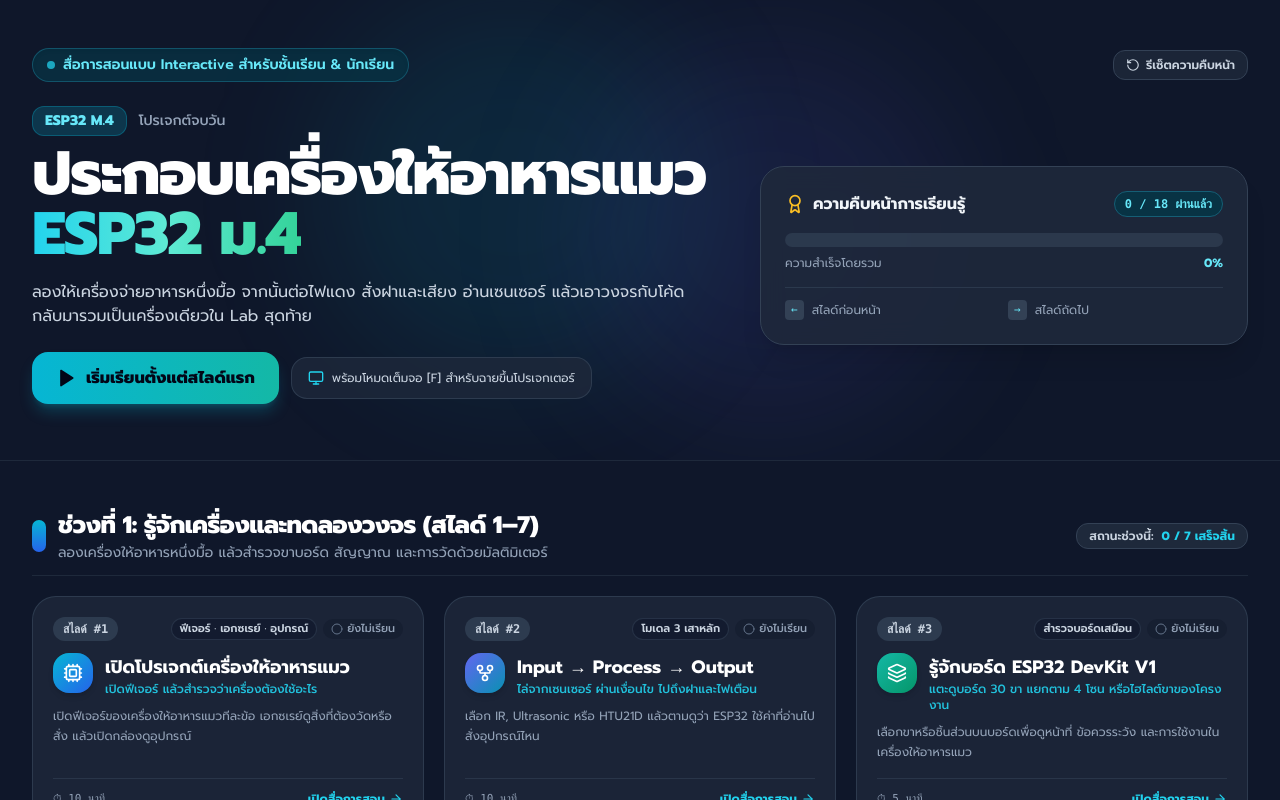
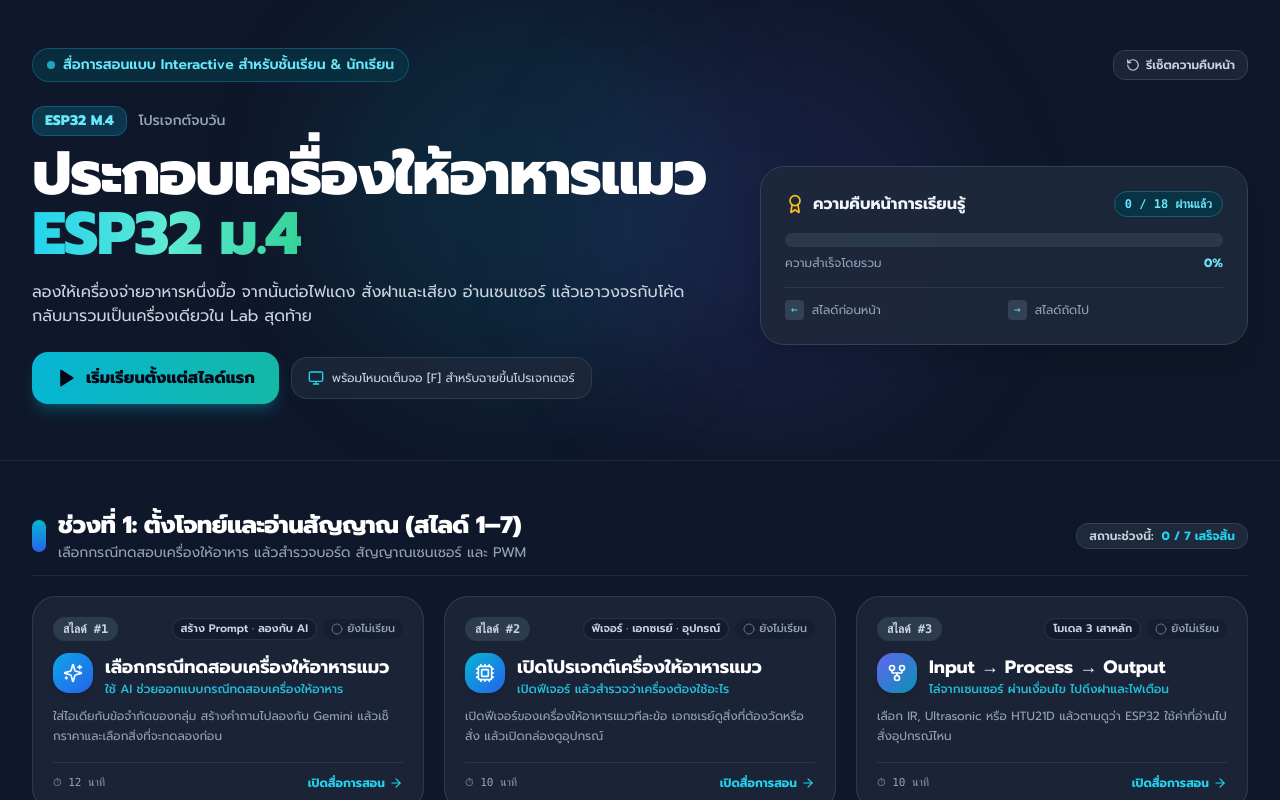
Before and after one commit to fxprime/esp32-cat-feeder-classroom, a React (Vite) app: page / in a window 1280 px wide. Built offline with nearby package versions, Linux system fonts and the light colour scheme.

Commit message:
Open with test cases and close with multimeter diagnosis

```diff
--- a/public/slides/lesson-multimeter.html
+++ b/public/slides/lesson-multimeter.html
@@ -1,5 +1,5 @@
 <!doctype html><html lang="th"><head><meta charset="utf-8"><meta name="viewport" content="width=device-width,initial-scale=1"><title>ใช้มัลติมิเตอร์แก้ปัญหาวงจร · ESP32 Classroom</title><link rel="preconnect" href="https://fonts.googleapis.com"><link rel="preconnect" href="https://fonts.gstatic.com" crossorigin><link href="https://fonts.googleapis.com/css2?family=Prompt:wght@400;500;600;700;800&family=JetBrains+Mono:wght@400;600&display=swap" rel="stylesheet"><link rel="stylesheet" href="../styles/slide-support.css"><link rel="stylesheet" href="../styles/multimeter.css"></head>
-<body><main class="mm-lesson"><header class="mm-hero"><span>เครื่องมือแก้ปัญหา · ก่อนเข้า Playground</span><h1>สั่งเปิดฝาแล้วฝาไม่ขยับ ตรวจอะไรดี?</h1><p>โค้ดส่งคำสั่งที่ GPIO18 แล้ว ลองดูว่าไฟเลี้ยง Servo กับ GND ร่วมพร้อมรับคำสั่งไหม</p><small>ภาพฝึกนี้ใช้ไฟ DC 3.3/5V เท่านั้น · ค่าที่อ่านเป็นแบบจำลองเพื่อเรียนวิธีวัด</small></header>
+<body><main class="mm-lesson"><header class="mm-hero"><span>เครื่องมือแก้ปัญหา · ตรวจวงจร Servo</span><h1>สั่งเปิดฝาแล้วฝาไม่ขยับ ตรวจอะไรดี?</h1><p>โค้ดส่งคำสั่งที่ GPIO18 แล้ว ลองดูว่าไฟเลี้ยง Servo กับ GND ร่วมพร้อมรับคำสั่งไหม</p><small>ภาพฝึกนี้ใช้ไฟ DC 3.3/5V เท่านั้น · ค่าที่อ่านเป็นแบบจำลองเพื่อเรียนวิธีวัด</small></header>
 <section class="mm-card mm-feeder-task" aria-labelledby="mm-feeder-title">
   <div><p class="mm-feeder-kicker">เครื่องให้อาหารแมว · ตรวจสองจุด</p><h2 id="mm-feeder-title">มีไฟถึง Servo แล้วหรือยัง?</h2><p>เริ่มวัดไฟที่ปลายสายขณะสั่งให้ขยับ ถ้าไฟเลี้ยงปกติ ให้ถอดไฟทั้งสองแหล่งแล้วเช็ก GND ร่วม</p></div>
   <div class="mm-feeder-path" role="group" aria-label="เลือกสิ่งที่จะตรวจ">
--- a/scripts/check-multimeter.mjs
+++ b/scripts/check-multimeter.mjs
@@ -30,8 +30,8 @@ for(const mode of ['current','dcv','off'])assert.equal(measure('current',setup('
 assert.equal(measure('current',setup('current',{power:true,fuseBlown:true})).severity,'stop');
 assert.equal(measure('current',setup('current',{power:true,jack:'v'})).severity,'stop');
 assert.equal(measure('continuity',setup('continuity',{red:null})).severity,'stop');
-assert.deepEqual(LESSONS.slice(0,8).map(lesson=>lesson.id),[1,2,3,6,11,7,13,8]);
-assert.deepEqual(LESSONS.slice(8).map(lesson=>lesson.id),[9,12,15,16,17,10,5,4,14,18]);
+assert.deepEqual(LESSONS.slice(0,8).map(lesson=>lesson.id),[17,1,2,3,11,6,7,8]);
+assert.deepEqual(LESSONS.slice(8).map(lesson=>lesson.id),[9,12,15,16,10,5,4,14,18,13]);
 assert.deepEqual(LESSONS.map(l=>l.slideNum),Array.from({length:18},(_,i)=>i+1));assert.deepEqual(PHASES.flatMap(p=>p.slides),LESSONS.map(l=>l.id));
 assert.deepEqual(normalizeProgress([5,6,9,12,13]),[5,6,9,12,13]);
 console.log('Multimeter passed: 10 cases, supply polarity, isolated components, voltage drop, series current, current-jack shorts even in V/OFF, power guards, stable lesson IDs and new placement.');
--- a/src/classroom/data/lessons.js
+++ b/src/classroom/data/lessons.js
@@ -1,46 +1,63 @@
 export const PHASES = [
   {
     id: 1,
-    title: "ช่วงที่ 1: รู้จักเครื่องและทดลองวงจร (สไลด์ 1–7)",
-    shortTitle: "ช่วงที่ 1: บอร์ดและวงจร",
+    title: "ช่วงที่ 1: ตั้งโจทย์และอ่านสัญญาณ (สไลด์ 1–7)",
+    shortTitle: "ช่วงที่ 1: โจทย์และสัญญาณ",
     description:
-      "ลองเครื่องให้อาหารหนึ่งมื้อ แล้วสำรวจขาบอร์ด สัญญาณ และการวัดด้วยมัลติมิเตอร์",
+      "เลือกกรณีทดสอบเครื่องให้อาหาร แล้วสำรวจบอร์ด สัญญาณเซนเซอร์ และ PWM",
     badgeColor: "from-cyan-500 to-blue-600",
     borderColor: "border-cyan-200",
     lightBg: "bg-cyan-50/50",
-    slides: [1, 2, 3, 6, 11, 7, 13],
+    slides: [17, 1, 2, 3, 11, 6, 7],
   },
   {
     id: 2,
-    title: "ช่วงที่ 2: เขียนกติกาการจ่ายอาหาร (สไลด์ 8–13)",
+    title: "ช่วงที่ 2: เขียนกติกาการจ่ายอาหาร (สไลด์ 8–12)",
     shortTitle: "ช่วงที่ 2: ทดลองเขียนโค้ด",
     description:
       "สั่งฝาและเสียง เดิน setup/loop แล้วใช้เงื่อนไขความชื้นกับระดับอาหาร ตบท้ายด้วยการทดสอบและแก้โค้ด",
     badgeColor: "from-purple-500 to-indigo-600",
     borderColor: "border-purple-200",
     lightBg: "bg-purple-50/50",
-    slides: [8, 9, 12, 15, 16, 17],
+    slides: [8, 9, 12, 15, 16],
   },
   {
     id: 3,
-    title: "ช่วงที่ 3: ลงมือประกอบและทบทวนวงจร (สไลด์ 14–18)",
+    title: "ช่วงที่ 3: ลงมือประกอบและทบทวนวงจร (สไลด์ 13–18)",
     shortTitle: "ช่วงที่ 3: Lab และวงจร",
     description:
-      "รวมระบบใน Wokwi แล้วทบทวนการต่อ Breadboard การเลือกไฟเลี้ยง และ GND ร่วม",
+      "รวมระบบใน Wokwi ทบทวน Breadboard ไฟเลี้ยง และ GND ร่วม แล้วลองใช้มัลติมิเตอร์หาสาเหตุที่ฝาไม่ขยับ",
     badgeColor: "from-emerald-500 to-teal-600",
     borderColor: "border-emerald-200",
     lightBg: "bg-emerald-50/50",
-    slides: [10, 5, 4, 14, 18],
+    slides: [10, 5, 4, 14, 18, 13],
   },
 ];
 
 export const LESSONS = [
   {
-    id: 1,
+    id: 17,
     slideNum: 1,
     phaseId: 1,
+    title: "เลือกกรณีทดสอบเครื่องให้อาหารแมว",
+    fullName: "1. เลือกกรณีทดสอบเครื่องให้อาหารแมว",
+    subtitle: "ใช้ AI ช่วยออกแบบกรณีทดสอบเครื่องให้อาหาร",
+    description: "ใส่ไอเดียกับข้อจำกัดของกลุ่ม สร้างคำถามไปลองกับ Gemini แล้วเช็กราคาและเลือกสิ่งที่จะทดลองก่อน",
+    file: "lesson-ai-project.html",
+    allowExternalTabs: true,
+    tag: "สร้าง Prompt · ลองกับ AI",
+    icon: "Sparkles",
+    themeColor: "sky",
+    gradient: "from-sky-500 to-blue-600",
+    bgGradient: "from-sky-50 via-blue-50 to-indigo-50",
+    estMinutes: "12 นาที",
+  },
+  {
+    id: 1,
+    slideNum: 2,
+    phaseId: 1,
     title: "เปิดโปรเจกต์เครื่องให้อาหารแมว",
-    fullName: "1. เปิดโปรเจกต์เครื่องให้อาหารแมว",
+    fullName: "2. เปิดโปรเจกต์เครื่องให้อาหารแมว",
     subtitle: "เปิดฟีเจอร์ แล้วสำรวจว่าเครื่องต้องใช้อะไร",
     description:
       "เปิดฟีเจอร์ของเครื่องให้อาหารแมวทีละข้อ เอกซเรย์ดูสิ่งที่ต้องวัดหรือสั่ง แล้วเปิดกล่องดูอุปกรณ์",
@@ -54,10 +71,10 @@ export const LESSONS = [
   },
   {
     id: 2,
-    slideNum: 2,
+    slideNum: 3,
     phaseId: 1,
     title: "Input → Process → Output",
-    fullName: "2. Input → Process → Output",
+    fullName: "3. Input → Process → Output",
     subtitle: "ไล่จากเซนเซอร์ ผ่านเงื่อนไข ไปถึงฝาและไฟเตือน",
     description:
       "เลือก IR, Ultrasonic หรือ HTU21D แล้วตามดูว่า ESP32 ใช้ค่าที่อ่านไปสั่งอุปกรณ์ไหน",
@@ -71,10 +88,10 @@ export const LESSONS = [
   },
   {
     id: 3,
-    slideNum: 3,
+    slideNum: 4,
     phaseId: 1,
     title: "รู้จักบอร์ด ESP32 DevKit V1",
-    fullName: "3. รู้จักบอร์ด ESP32 DevKit V1",
+    fullName: "4. รู้จักบอร์ด ESP32 DevKit V1",
     subtitle: "แตะดูบอร์ด 30 ขา แยกตาม 4 โซน หรือไฮไลต์ขาของโครงงาน",
     description:
       "เลือกขาหรือชิ้นส่วนบนบอร์ดเพื่อดูหน้าที่ ข้อควรระวัง และการใช้งานในเครื่องให้อาหารแมว",
@@ -87,11 +104,27 @@ export const LESSONS = [
     estMinutes: "5 นาที",
   },
   {
+    id: 11,
+    slideNum: 5,
+    phaseId: 1,
+    title: "เครื่องให้อาหารรับและส่งสัญญาณอะไร?",
+    fullName: "5. เครื่องให้อาหารรับและส่งสัญญาณอะไร?",
+    subtitle: "ผังสัญญาณของเครื่องให้อาหารและตัวอย่างอื่น",
+    description: "ตามสัญญาณ IR, อัลตราโซนิก และ HTU21D ดูว่าพินรับอะไรและข้อมูลนั้นมีความหมายอย่างไร",
+    file: "lesson-sensor-signals.html",
+    tag: "กราฟเคลื่อนไหว · อุปกรณ์จริง",
+    icon: "GitFork",
+    themeColor: "cyan",
+    gradient: "from-cyan-500 to-blue-600",
+    bgGradient: "from-cyan-50 via-sky-50 to-blue-50",
+    estMinutes: "10 นาที",
+  },
+  {
     id: 6,
-    slideNum: 4,
+    slideNum: 6,
     phaseId: 1,
-    title: "Digital / Analog · IR กับ Piezo",
-    fullName: "4. แสงสะท้อนกับเม็ดอาหารกระทบ",
+    title: "แสงสะท้อน กับเม็ดอาหารกระทบ",
+    fullName: "6. แสงสะท้อน กับเม็ดอาหารกระทบ",
     subtitle: "เทียบสัญญาณจาก IR สะท้อนกับกราฟแรงดันจาก Piezo",
     description:
       "ให้แมวเข้าระยะ IR สะท้อนแล้วดูสถานะ 0/1 แล้วดูแผ่น Piezo ที่สั่นเมื่อเม็ดตก เปิดเรื่อง ADC และ PWM เพิ่มได้",
@@ -104,27 +137,11 @@ export const LESSONS = [
     estMinutes: "15 นาที",
   },
   {
-    id: 11,
-    slideNum: 5,
+    id: 7,
+    slideNum: 7,
     phaseId: 1,
-    title: "เครื่องให้อาหารรับและส่งสัญญาณอะไร?",
-    fullName: "5. ผังสัญญาณเครื่องให้อาหารแมว",
-    subtitle: "ผังสัญญาณของเครื่องให้อาหารและตัวอย่างอื่น",
-    description: "ตามสัญญาณ IR, อัลตราโซนิก และ HTU21D ดูว่าพินรับอะไรและข้อมูลนั้นมีความหมายอย่างไร",
-    file: "lesson-sensor-signals.html",
-    tag: "กราฟเคลื่อนไหว · อุปกรณ์จริง",
-    icon: "GitFork",
-    themeColor: "cyan",
-    gradient: "from-cyan-500 to-blue-600",
-    bgGradient: "from-cyan-50 via-sky-50 to-blue-50",
-    estMinutes: "10 นาที",
-  },
-  {
-    id: 7,
-    slideNum: 6,
-    phaseId: 1,
-    title: "PWM ของ LED กับ Servo",
-    fullName: "6. PWM เหมือนกัน แต่ใช้สื่อความหมายต่างกัน",
+    title: "PWM เหมือนกัน แต่ใช้สื่อความหมายต่างกัน",
+    fullName: "7. PWM เหมือนกัน แต่ใช้สื่อความหมายต่างกัน",
     subtitle: "หรี่ LED เทียบกับปรับมุมฝาถัง · Quiz PWM",
     description: "ปรับความสว่าง LED และมุมฝา Servo เทียบกราฟบนฐานเวลาเดียวกัน แล้วตอบ Quiz PWM",
     file: "lesson-7.html",
@@ -134,22 +151,6 @@ export const LESSONS = [
     gradient: "from-violet-500 to-indigo-600",
     bgGradient: "from-violet-50 via-purple-50 to-indigo-50",
     estMinutes: "10 นาที",
-  },
-  {
-    id: 13,
-    slideNum: 7,
-    phaseId: 1,
-    title: "ใช้มัลติมิเตอร์เมื่อฝาไม่ขยับ",
-    fullName: "7. สั่งเปิดฝาแล้วไม่ขยับ ตรวจอะไรดี?",
-    subtitle: "ฝาไม่ขยับ · ลองวัดไฟเลี้ยงและตรวจ GND",
-    description: "หาว่าฝาไม่ขยับเพราะไฟเลี้ยงหรือ GND แล้วลองวัดกรณีอื่นด้วยมิเตอร์และหัววัดเวกเตอร์",
-    file: "lesson-multimeter.html",
-    tag: "10 ปัญหา · ทดลองวัดด้วยมิเตอร์",
-    icon: "Activity",
-    themeColor: "cyan",
-    gradient: "from-cyan-500 to-blue-600",
-    bgGradient: "from-cyan-50 via-sky-50 to-indigo-50",
-    estMinutes: "15 นาที",
   },
   {
     id: 8,
@@ -172,8 +173,8 @@ export const LESSONS = [
     id: 9,
     slideNum: 9,
     phaseId: 2,
-    title: "อ่านโค้ด แล้วทดลองดูผล",
-    fullName: "9. อ่านโค้ด แล้วทดลองดูผล",
+    title: "โค้ดบรรทัดนี้ ทำให้อะไรเปลี่ยน?",
+    fullName: "9. โค้ดบรรทัดนี้ ทำให้อะไรเปลี่ยน?",
     subtitle: "เดิน setup(), loop() และค่า RH ก่อนอ่าน Scope",
     description:
       "เดินโค้ดไฟแดงทีละบรรทัด ดูค่า RH ไปถึงเงื่อนไขงดจ่าย แล้วลองตัวอย่าง millis() และ Serial",
@@ -205,8 +206,8 @@ export const LESSONS = [
     id: 15,
     slideNum: 11,
     phaseId: 2,
-    title: "ข้อผิดพลาดของมือใหม่ · อ่าน Error และแก้ Syntax",
-    fullName: "11. ข้อผิดพลาดของมือใหม่ · อ่าน Error และแก้ Syntax",
+    title: "อ่าน Error และแก้ Syntax",
+    fullName: "11. อ่าน Error และแก้ Syntax",
     subtitle: "หา error แรก · ชื่อตัวแปรความชื้นผิดตรงไหน",
     description: "แยกชื่อไฟล์ บรรทัด คอลัมน์ และข้อความ error ลองแก้เครื่องหมายที่ขาด พร้อมคัดลอกตัวอย่างไปถาม AI",
     file: "lesson-beginner-mistakes-read.html",
@@ -221,8 +222,8 @@ export const LESSONS = [
     id: 16,
     slideNum: 12,
     phaseId: 2,
-    title: "ข้อผิดพลาดของมือใหม่ · แก้ Scope และผลตอนรัน",
-    fullName: "12. ข้อผิดพลาดของมือใหม่ · แก้ Scope และผลตอนรัน",
+    title: "แก้ Scope และผลลัพธ์ที่ผิดคาด",
+    fullName: "12. แก้ Scope และผลลัพธ์ที่ผิดคาด",
     subtitle: "ทำไมเปลี่ยนค่าใน loop() แล้วรอบถัดไปค่าไม่จำ",
     description: "ลองย้ายตัวแปร local ไปเป็น global แล้วดูค่าทีละรอบ จากนั้นลองแก้ปีกกา การหาร เงื่อนไข และ baud rate",
     file: "lesson-beginner-mistakes-fix.html",
@@ -234,29 +235,12 @@ export const LESSONS = [
     estMinutes: "12 นาที",
   },
   {
-    id: 17,
+    id: 10,
     slideNum: 13,
-    phaseId: 2,
-    title: "ให้ AI ช่วยประเมินโปรเจกต์",
-    fullName: "13. ให้ AI ช่วยประเมินโปรเจกต์",
-    subtitle: "ใช้ AI ช่วยออกแบบกรณีทดสอบเครื่องให้อาหาร",
-    description: "ใส่ไอเดียกับข้อจำกัดของกลุ่ม สร้างคำถามไปลองกับ Gemini แล้วเช็กราคาและเลือกสิ่งที่จะทดลองก่อน",
-    file: "lesson-ai-project.html",
-    allowExternalTabs: true,
-    tag: "สร้าง Prompt · ลองกับ AI",
-    icon: "Sparkles",
-    themeColor: "sky",
-    gradient: "from-sky-500 to-blue-600",
-    bgGradient: "from-sky-50 via-blue-50 to-indigo-50",
-    estMinutes: "12 นาที",
-  },
-  {
-    id: 10,
-    slideNum: 14,
     phaseId: 3,
     title: "Lab เครื่องให้อาหารแมว",
     allowExternalTabs: true,
-    fullName: "14. รวมเครื่องให้อาหารแมวใน Wokwi",
+    fullName: "13. รวมเครื่องให้อาหารแมวใน Wokwi",
     subtitle: "สั่งฝาและเสียง → อ่านเซนเซอร์ → รวมระบบ",
     description:
       "ทดสอบฝาและเสียง อ่านระดับอาหารกับความชื้น แล้วรวมระบบที่จ่ายได้หนึ่งรอบต่อมื้อ มีผังสายและโค้ด Wokwi",
@@ -270,10 +254,10 @@ export const LESSONS = [
   },
   {
     id: 5,
-    slideNum: 15,
+    slideNum: 14,
     phaseId: 3,
     title: "วิธีใช้ Breadboard",
-    fullName: "15. วิธีใช้ Breadboard",
+    fullName: "14. วิธีใช้ Breadboard",
     subtitle: "Mini 1 · ต่อไฟแดงแจ้งปัญหาบน Breadboard",
     description:
       "สำรวจแถบโลหะ X-Ray แล้วทำ Quiz 2 การ์ด ลากและหมุน LED / R ปักลงรู ต่อสายจัมเปอร์ ดูกระแสตามวงจร และเลื่อนไปข้อถัดไปเมื่อต่อถูก",
@@ -287,10 +271,10 @@ export const LESSONS = [
   },
   {
     id: 4,
-    slideNum: 16,
+    slideNum: 15,
     phaseId: 3,
     title: "กฎเหล็กเรื่องไฟฟ้า",
-    fullName: "16. กฎเหล็กเรื่องไฟฟ้า",
+    fullName: "15. กฎเหล็กเรื่องไฟฟ้า",
     subtitle: "3 กฎเหล็กกันบอร์ดพังสำหรับมือใหม่",
     description:
       "เทียบวงจรปกติ ลัดวงจร และกรณีป้อนสัญญาณ 5 V เข้า GPIO ของ ESP32",
@@ -304,10 +288,10 @@ export const LESSONS = [
   },
   {
     id: 14,
-    slideNum: 17,
+    slideNum: 16,
     phaseId: 3,
     title: "แหล่งพลังงาน (Power Source)",
-    fullName: "17. แหล่งพลังงาน (Power Source)",
+    fullName: "16. แหล่งพลังงาน (Power Source)",
     subtitle: "โต๊ะทดลอง 3D · เลือกโหลดแล้วลองจ่ายไฟ",
     description: "ลองจ่ายไฟจาก USB, Adapter, ถ่านและแบตลิเธียมให้ LED เซอร์โว หรือมอเตอร์ แล้วดูผลเมื่อแรงดันหรือกระแสไม่พอดี",
     file: "lesson-power-source.html",
@@ -320,10 +304,10 @@ export const LESSONS = [
   },
   {
     id: 18,
-    slideNum: 18,
+    slideNum: 17,
     phaseId: 3,
     title: "มีไฟพอ แล้วทำไม Servo ยังสั่น?",
-    fullName: "18. มีไฟพอ แล้วทำไม Servo ยังสั่น?",
+    fullName: "17. มีไฟพอ แล้วทำไม Servo ยังสั่น?",
     subtitle: "เสียบสายทีละเส้น แล้วตามหาจุดอ้างอิงของสัญญาณ",
     description: "ไล่จาก GPIO18 และไฟเลี้ยงแยก ไปถึง GND ร่วม แล้วเทียบกับการอ่านสัญญาณคู่ของ RS-485 และ CAN",
     file: "lesson-servo-reference.html",
@@ -334,4 +318,20 @@ export const LESSONS = [
     bgGradient: "from-sky-50 via-cyan-50 to-indigo-50",
     estMinutes: "8 นาที",
   },
+  {
+    id: 13,
+    slideNum: 18,
+    phaseId: 3,
+    title: "สั่งเปิดฝาแล้วฝาไม่ขยับ ตรวจอะไรดี?",
+    fullName: "18. สั่งเปิดฝาแล้วฝาไม่ขยับ ตรวจอะไรดี?",
+    subtitle: "ฝาไม่ขยับ · ลองวัดไฟเลี้ยงและตรวจ GND",
+    description: "หาว่าฝาไม่ขยับเพราะไฟเลี้ยงหรือ GND แล้วลองวัดกรณีอื่นด้วยมิเตอร์และหัววัดเวกเตอร์",
+    file: "lesson-multimeter.html",
+    tag: "10 ปัญหา · ทดลองวัดด้วยมิเตอร์",
+    icon: "Activity",
+    themeColor: "cyan",
+    gradient: "from-cyan-500 to-blue-600",
+    bgGradient: "from-cyan-50 via-sky-50 to-indigo-50",
+    estMinutes: "15 นาที",
+  },
 ];
```
